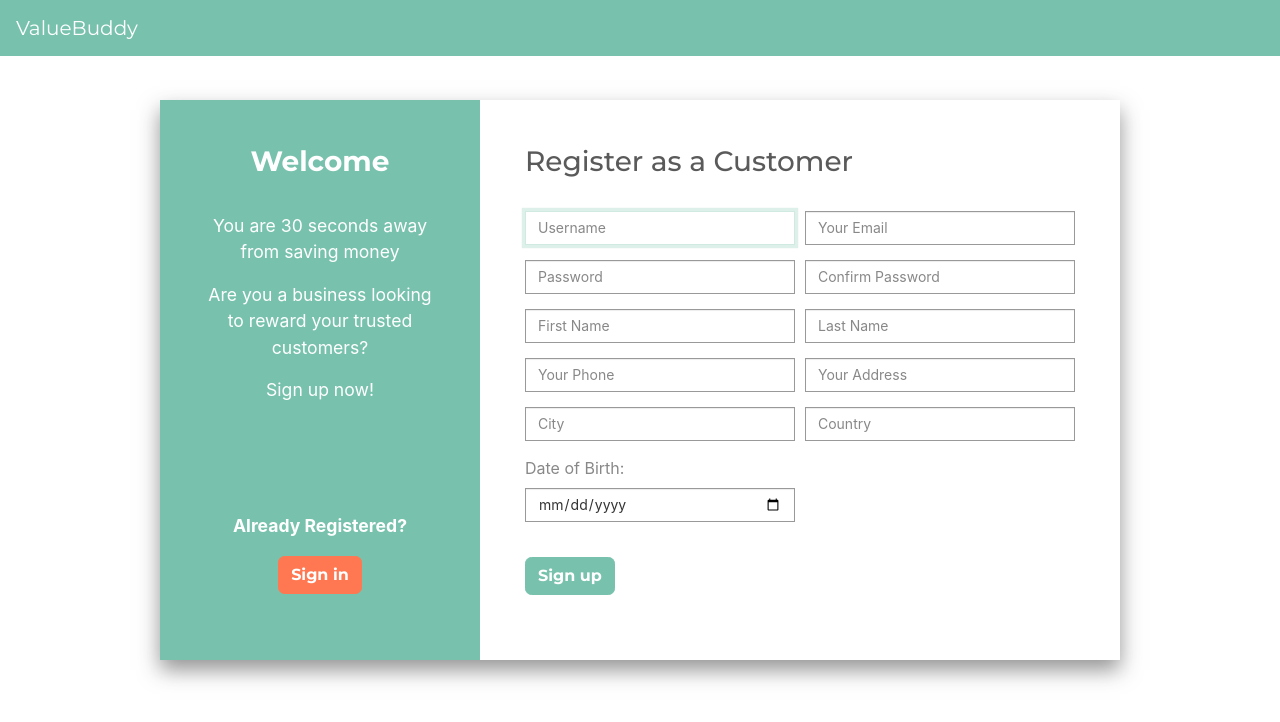
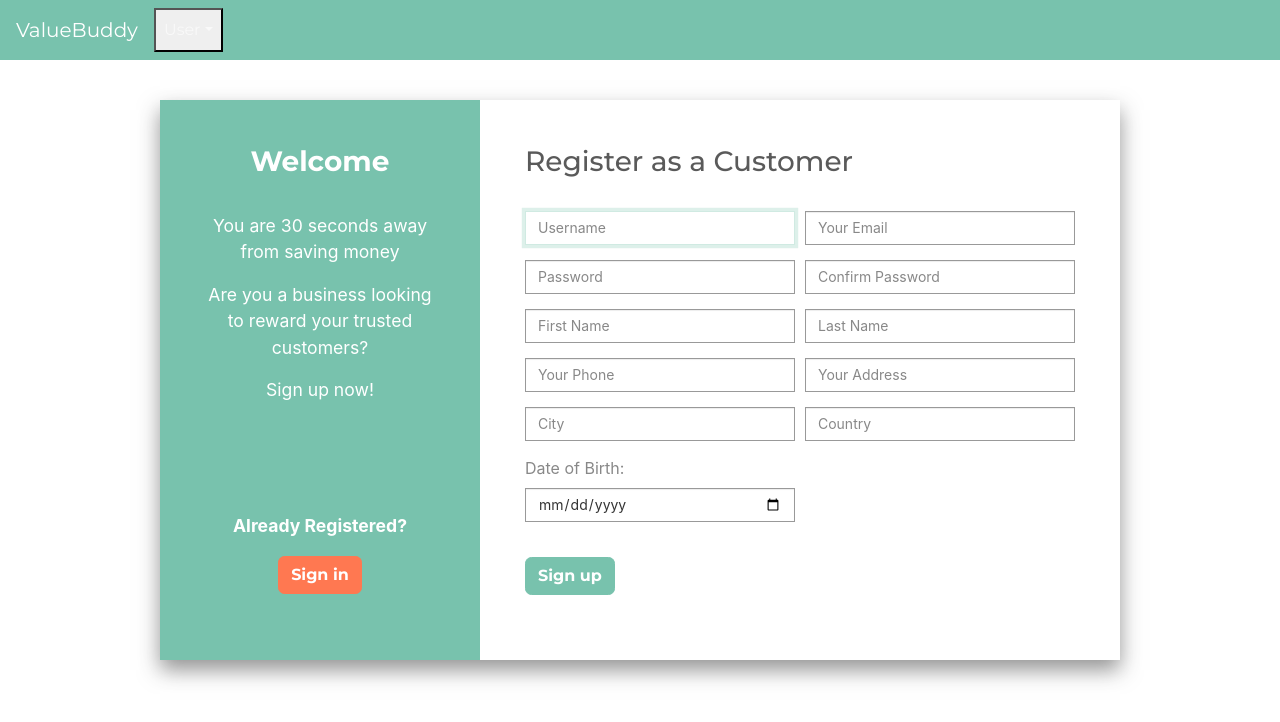
Before and after one commit to stavros47/ValueBuddy, a React (Create React App) app in the folder frontend/: page /signup in a window 1280 px wide. Shown: the top 722 px of the page. Built offline with nearby package versions, Linux system fonts and the light colour scheme; sample sign-in values are in the browser's storage.

Commit message:
Create Login/logout handlers and convert to class component/add state

```diff
--- a/frontend/src/App.js
+++ b/frontend/src/App.js
@@ -1,17 +1,52 @@
 import React from 'react';
-import {Route} from 'react-router-dom';
+import { BrowserRouter, Route} from 'react-router-dom';
+import Dashboard from './Components/Dashboard';
 import NavBar from './Components/NavBar';
-import UserLogin from './Components/UserLogin/UserLogin';
+import UserLogin from './Components/UserLogin';
 import UserRegistration from './Components/UserRegistration';
+import {PrivateRoute} from './Components/PrivateRoute';//Higher order component
 
-function App() {
-  return (
-    <div className="App">
-      <NavBar/>
-      <Route exact path='/' component={UserLogin}/>
-      <Route exact path='/signup' component={UserRegistration}/>
-    </div>
-  );
+import AuthHelperMethods from './Components/AuthHelperMethods';
+const Auth = new AuthHelperMethods("http://localhost:3001");
+
+class App extends React.Component {
+  constructor(props){
+    super(props);
+    this.state = {
+      currentUser: Auth.loggedIn() ? Auth.getConfirm() : null,
+      isAuthed: Auth.loggedIn()
+    }
+    this.handleLogout = this.handleLogout.bind(this);
+    this.handleLogin = this.handleLogin.bind(this);
+  }
+
+  handleLogin(result){
+    if(result){
+      this.setState({currentUser:Auth.getConfirm(), isAuthed:true});
+    }
+  }
+
+  handleLogout(e){
+    e.preventDefault();
+
+    Auth.logout();
+    this.setState({currentUser:Auth.loggedIn() ? Auth.getConfirm() : null, isAuthed:false});
+  }
+
+  render() {
+
+    return (
+      <BrowserRouter>
+        <div className="App">
+          <NavBar user={this.state.currentUser} handleLogout={this.handleLogout}/>
+          <PrivateRoute exact path ='/' component={Dashboard} isAuthed={this.state.isAuthed}/>
+          <Route exact path='/login' render={(props) => <UserLogin {...props} isAuthed={this.state.isAuthed} handleLogin={this.handleLogin}/>}/>
+          <Route exact path='/signup' component={UserRegistration}/>
+        </div>
+      </BrowserRouter>
+    );
+  }
+
 }
 
 export default App;
```
